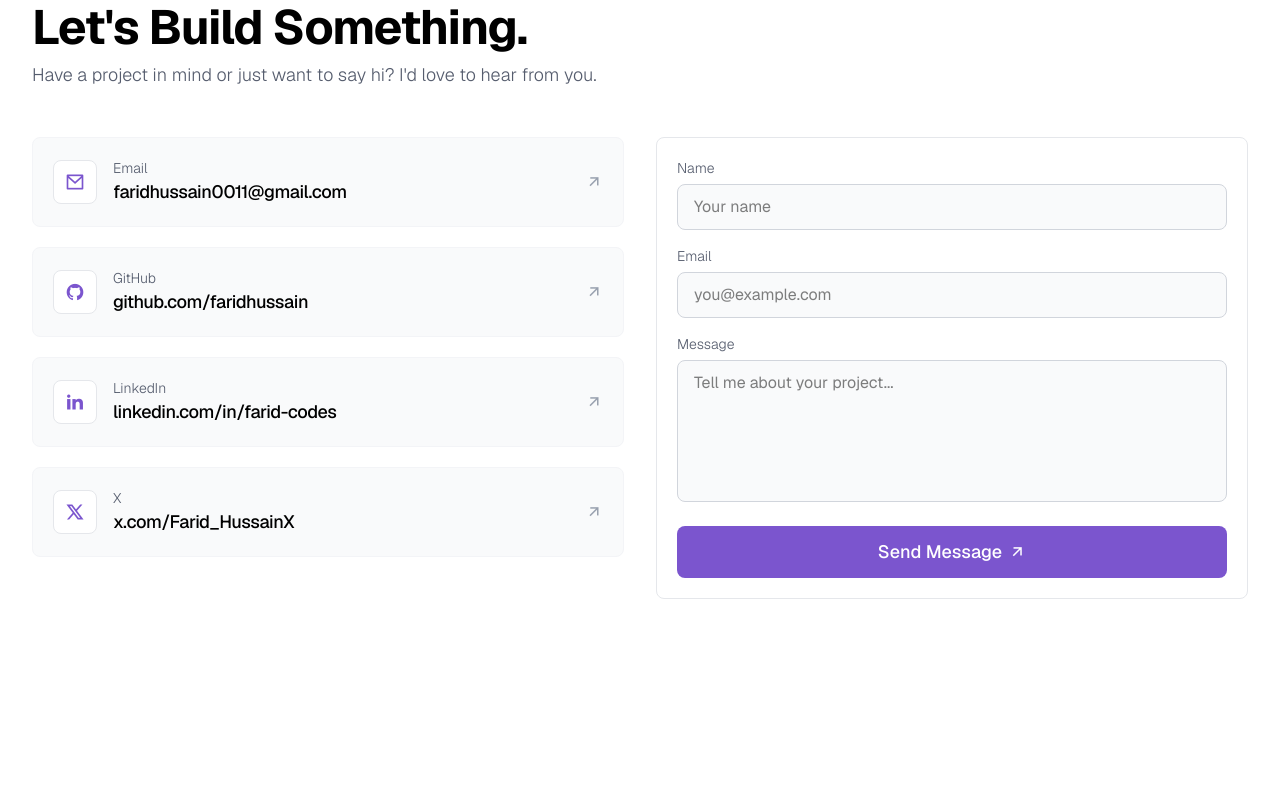
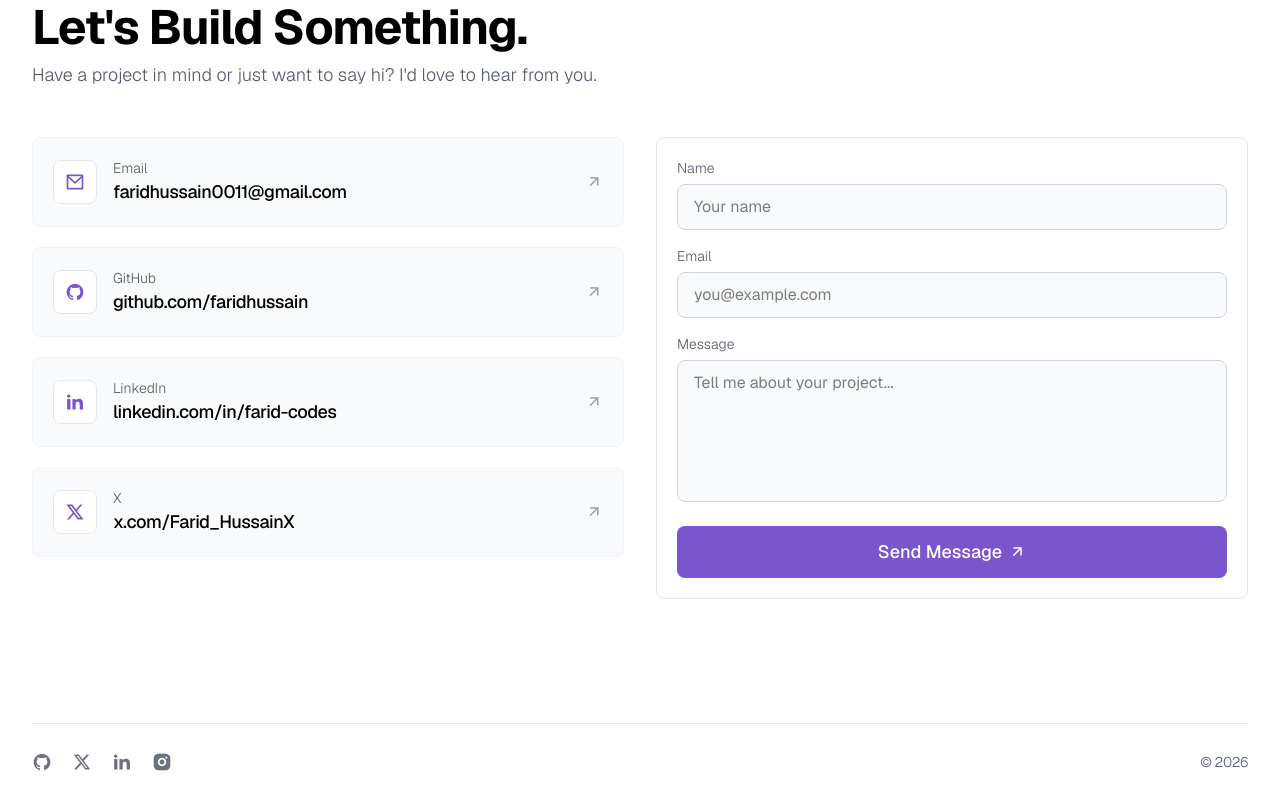
Before and after one commit to faridhussain/Portfolio, a Next.js app: page / in a window 1280 px wide. Shown: the part 2431-3231 px from the top of the page. Before the commit the page ends 3042 px from the top, so only its background shows below. Built offline with nearby package versions, Linux system fonts and the light colour scheme.

Commit message:
added footer

```diff
--- /dev/null
+++ b/app/components/Footer.tsx
@@ -0,0 +1,50 @@
+type SocialLink = {
+    label: string;
+    href: string;
+    icon: string;
+};
+
+const socialLinks: SocialLink[] = [
+    {
+        label: 'GitHub',
+        href: 'https://github.com/faridhussain',
+        icon: 'ri-github-fill',
+    },
+    {
+        label: 'X',
+        href: 'https://x.com/Farid_HussainX',
+        icon: 'ri-twitter-x-fill',
+    },
+    {
+        label: 'LinkedIn',
+        href: 'https://linkedin.com/in/farid-codes',
+        icon: 'ri-linkedin-fill',
+    },
+    {
+        label: 'Instagram',
+        href: 'https://www.instagram.com/___faridhere___',
+        icon: 'ri-instagram-fill',
+    },
+];
+
+export default function Footer() {
+    const year = new Date().getFullYear();
+
+    return (
+        <footer className='w-full max-w-350 mx-auto px-4 sm:px-6 lg:px-8 mt-20 lg:mt-28'>
+            <div className='border-t border-gray-200 py-6 flex flex-col sm:flex-row items-center justify-between gap-4'>
+                <div className='flex items-center gap-5'>
+                    {socialLinks.map((social) => (
+                        <a key={social.label} href={social.href} target='_blank' rel='noopener noreferrer' aria-label={social.label} className='group relative text-xl text-gray-500 hover:text-gray-800 duration-300'>
+                            <i className={social.icon}></i>
+
+                            <span className='pointer-events-none absolute left-1/2 -translate-x-1/2 -top-9 whitespace-nowrap rounded-md bg-gray-900 px-2.5 py-1 text-xs font-light text-white opacity-0 scale-95 group-hover:opacity-100 group-hover:scale-100 duration-200'>{social.label}</span>
+                        </a>
+                    ))}
+                </div>
+
+                <p className='text-sm text-[#565d6e] font-light tracking-tight'>&copy; {year}</p>
+            </div>
+        </footer>
+    );
+}
--- a/app/page.tsx
+++ b/app/page.tsx
@@ -1,4 +1,5 @@
 import Contact from './components/Contact';
+import Footer from './components/Footer';
 import Hero from './components/Hero';
 import Navbar from './components/Navbar';
 import Projects from './components/Projects';
@@ -12,6 +13,7 @@ export default function Home() {
             <Projects />
             <Skills />
             <Contact />
+            <Footer />
         </>
     );
 }
```
